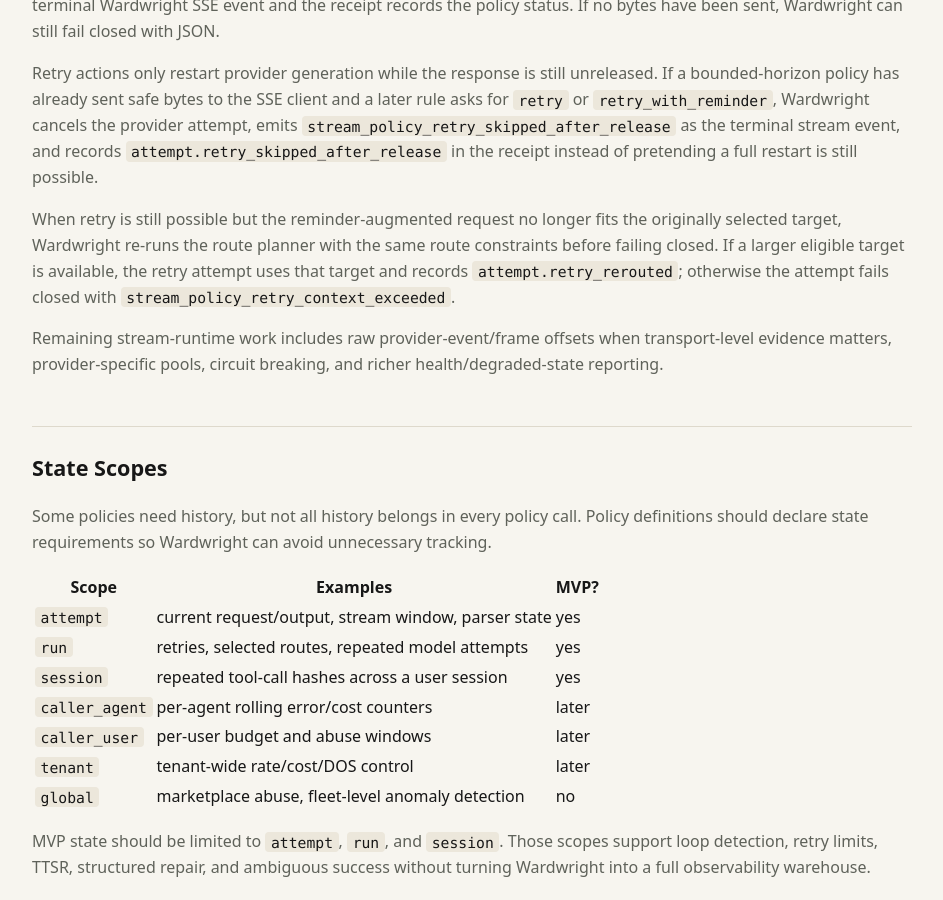
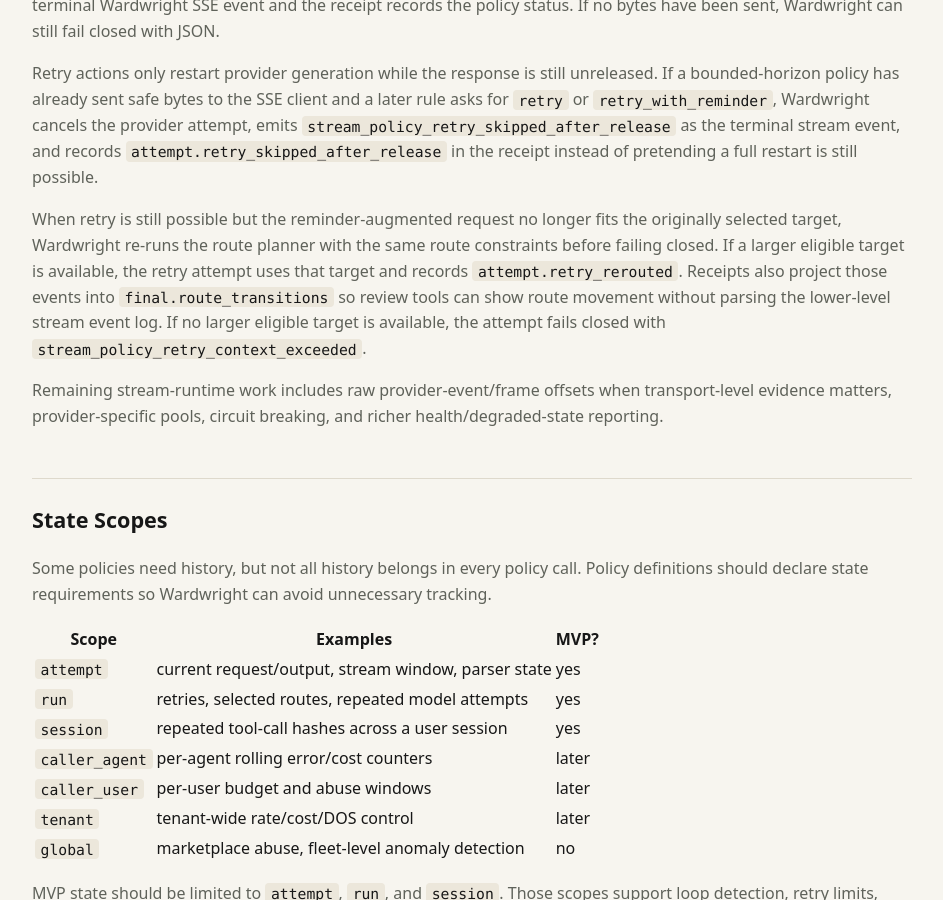
Before and after one commit to bglusman/ingary, a Jekyll site: the page built from docs/policy-engine.md, in a window 1280 px wide and 900 px high, scrolled down 5385 px. Shown: the whole window, without its empty margins (168-1111 px from the left). Built offline with Jekyll 4.4.1, drawn with Linux system fonts in a browser that asks for light colours.

Commit message:
Project stream retry route transitions

```diff
--- a/docs/policy-engine.md
+++ b/docs/policy-engine.md
@@ -260,8 +260,10 @@ When retry is still possible but the reminder-augmented request no longer fits
 the originally selected target, Wardwright re-runs the route planner with the
 same route constraints before failing closed. If a larger eligible target is
 available, the retry attempt uses that target and records
-`attempt.retry_rerouted`; otherwise the attempt fails closed with
-`stream_policy_retry_context_exceeded`.
+`attempt.retry_rerouted`. Receipts also project those events into
+`final.route_transitions` so review tools can show route movement without
+parsing the lower-level stream event log. If no larger eligible target is
+available, the attempt fails closed with `stream_policy_retry_context_exceeded`.
 
 Remaining stream-runtime work includes raw provider-event/frame offsets when
 transport-level evidence matters, provider-specific pools, circuit breaking,
```
Also changed, not shown: 2 other files.
